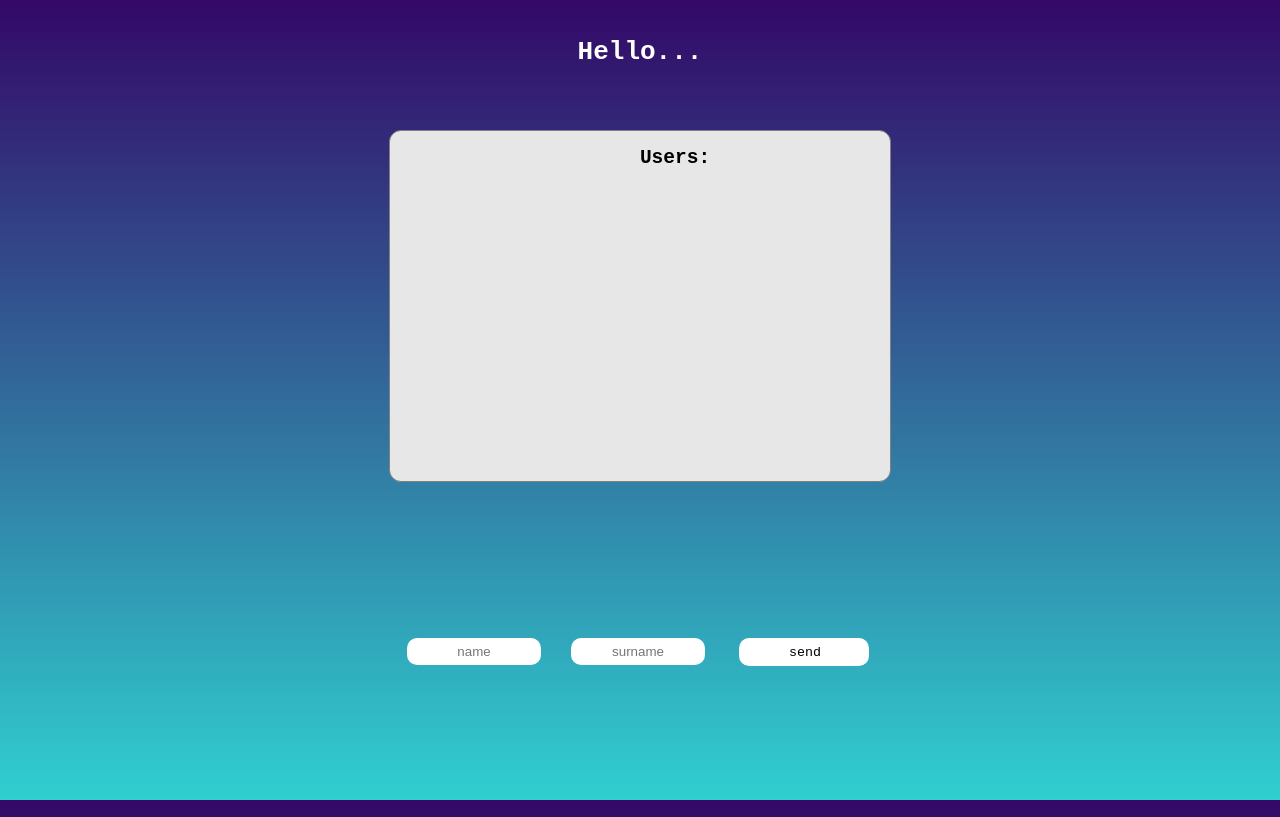
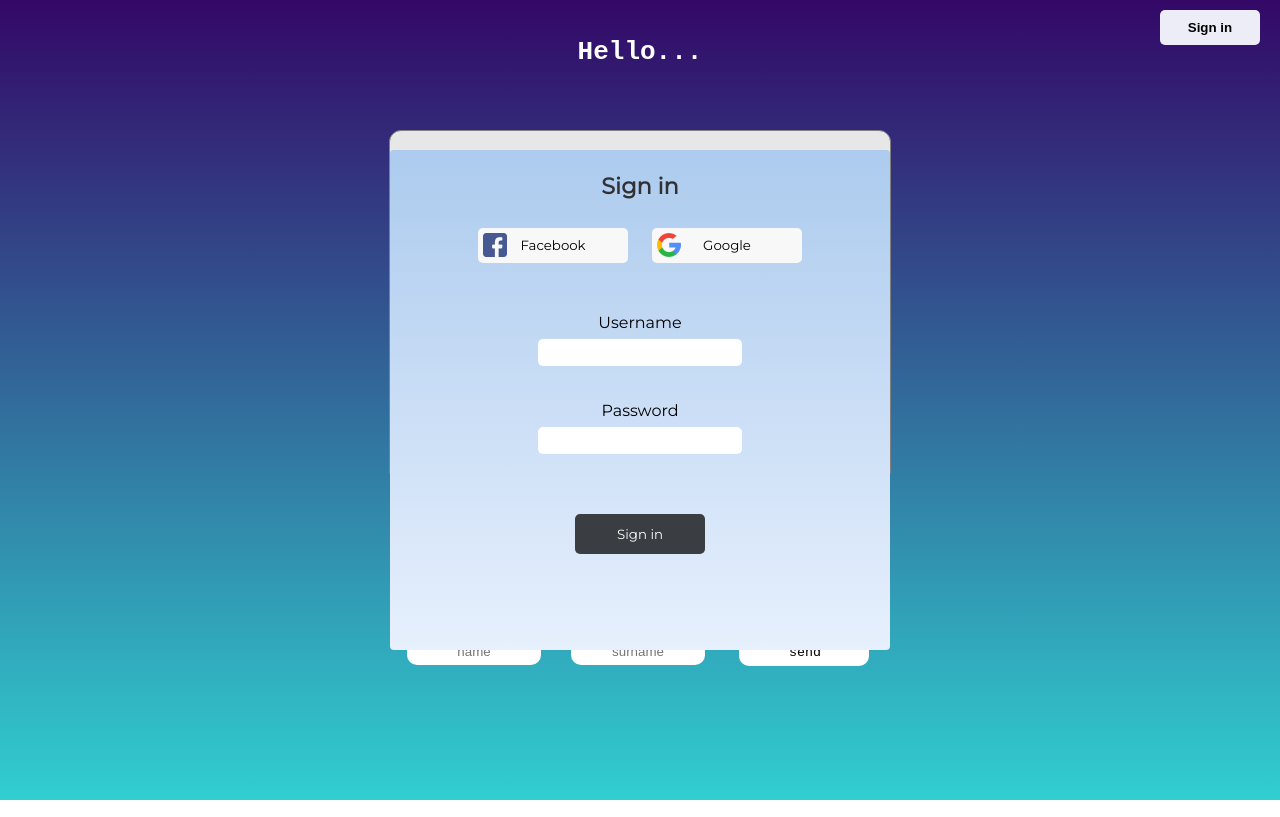
Before and after one commit to bartOlech/firebase-example-1, a website built with webpack: page Firestore/src/index.html in a window 1280 px wide. Built offline with nearby package versions, Linux system fonts and the light colour scheme; no server answers.

Commit message:
create a form section

```diff
--- a/Firestore/src/index.html
+++ b/Firestore/src/index.html
@@ -13,6 +13,7 @@
 <body>
     <header>
         <h1 class='main-title'>Hello...</h1>
+        <button id='log-in-btn' class='log-in-btn'>Sign in</button>
     </header>
     <div class="main-content">
         <div class="box-list-of-name">
@@ -27,6 +28,29 @@
         <input class='add-user-form-input' type="text" name='surname' placeholder="surname">
         <button class='add-user-form-btn'>send</button>
     </form>
+    <!-- log in -->
+    <div>
+        <form class='sign-in-form'>
+            <h3 class='sign-in-form-tittle'>Sign in</h3>
+            <div class='sign-in-social-btn'>
+                <button class='social-btn fb-btn'>
+                    <span class='social-ico social-ico-fb'></span>
+                    Facebook
+                </button>
+                <button class='social-btn google-btn'>
+                        <span class='social-ico social-ico-google'></span>
+                    Google
+                </button>
+            </div>
+
+            <label for='sign-in-username-text'>Username</label>
+            <input id='sign-in-username-text' type="text">
+
+            <label  for='sign-in-password-text'>Password</label>
+            <input id='sign-in-password-text' type="passworw">
+            <button class='sign-in-send-btn'>Sign in</button>
+        </form>
+    </div>
     <script>
             // Your web app's Firebase configuration
             var firebaseConfig = {
--- a/Firestore/src/index.js
+++ b/Firestore/src/index.js
@@ -1,4 +1,5 @@
-import './style.css'
+import './style.css';
+import LogIn from './js/LogIn';
 
 const list = document.querySelector('#list-of-name');
 const form = document.querySelector('#add-user-form');
@@ -35,13 +36,6 @@ const getUserFromDb = (doc) => {
     })
 }
 
-// // getting data
-// db.collection('users').get().then((snapshot) => {
-//     snapshot.docs.forEach(doc => {
-//         getUserFromDb(doc)
-//     });
-// })
-
 // getting particular data (name === bart)
 db.collection('users').where('Name', '==', 'bart').get().then((snapshot) => {
     snapshot.docs.forEach(doc => {
@@ -72,3 +66,6 @@ db.collection('users').onSnapshot(snapshot => {
         }
     })
 })
+
+// login section
+LogIn()
--- /dev/null
+++ b/Firestore/src/js/LogIn.js
@@ -0,0 +1,8 @@
+const LogIn = () => {
+    const signInBtn = document.querySelector('#log-in-btn');
+    signInBtn.addEventListener('click', () => {
+        console.log('sign in')
+    })
+}
+
+export default LogIn;
--- a/Firestore/src/style.css
+++ b/Firestore/src/style.css
@@ -1,3 +1,5 @@
+@import url('https://fonts.googleapis.com/css?family=Montserrat&display=swap');
+
 html {
     height: 100%;
     width: 100%;
@@ -9,6 +11,29 @@ body {
     background-repeat: no-repeat;
     background-attachment: fixed;
     background-image: linear-gradient(to top, #30cfd0 0%, #330867 100%);
+}
+header {
+    display: flex;
+    justify-content: center;
+}
+.log-in-btn {
+    position: absolute;
+    right: 20px;
+    top: 10px;
+    width: 100px;
+    height: 35px;
+    background-color: rgb(237, 237, 248);
+    border: none;
+    border-radius: 5px;
+    -webkit-border-radius: 5px;
+    -moz-border-radius: 5px;
+    -ms-border-radius: 5px;
+    -o-border-radius: 5px;
+    cursor: pointer;
+    outline: none;
+    font-family:  Arial, sans-serif;
+    font-weight: 600;
+
 }
 header h1 {
     text-align: center;
@@ -119,3 +144,103 @@ header h1 {
 ::-webkit-input-placeholder {
     text-align: center;
  }
+
+ /* login form */
+ .sign-in-form {
+     position: absolute;
+     width: 500px;
+     height: 500px;
+     background-image: linear-gradient(to top, #e7f0fd 0%, #accbee 100%);
+     top:50%;
+     left:50%;
+     transform: translate(-50%, -50%) ;
+     -webkit-transform: translate(-50%, -50%) ;
+     -moz-transform: translate(-50%, -50%) ;
+     -ms-transform: translate(-50%, -50%) ;
+     -o-transform: translate(-50%, -50%) ;
+     display: flex;
+     flex-direction: column;
+     align-items: center;
+     border-radius: 4px;;
+     -webkit-border-radius: 4px;
+     -moz-border-radius: 4px;
+     -ms-border-radius: 4px;
+     -o-border-radius: 4px;
+}
+.sign-in-form-tittle {
+    font-family: 'Montserrat', sans-serif;
+    text-align: center;
+    color: rgb(49, 49, 51);
+    font-size: 1.4em;
+}
+.sign-in-social-btn {
+    margin-top: 5px;
+    margin-bottom: 50px;
+}
+.social-btn {
+    position: relative;
+    width: 150px;
+    height: 35px;
+    background-color: rgb(248, 248, 248);
+    font-family: 'Montserrat', sans-serif;
+    border: none;
+    border-radius: 5px;
+    -webkit-border-radius: 5px;
+    -moz-border-radius: 5px;
+    -ms-border-radius: 5px;
+    -o-border-radius: 5px;
+    cursor: pointer;
+}
+.social-btn:first-child {
+    margin-right: 20px;
+}
+.sign-in-username-text {
+    margin-bottom: 10px;
+}
+.sign-in-form > label {
+    font-family: 'Montserrat', sans-serif;
+}
+.sign-in-form > input {
+    width: 200px;
+    height: 25px;
+    border: none;
+    border-radius: 5px;
+    -webkit-border-radius: 5px;
+    -moz-border-radius: 5px;
+    -ms-border-radius: 5px;
+    -o-border-radius: 5px;
+    margin-bottom: 35px;
+    margin-top: 7px;
+    outline: none;
+}
+.sign-in-send-btn {
+    width: 130px;
+    height: 40px;
+    background-color: rgb(58, 61, 65);
+    border: none;
+    color: #fff;
+    border-radius: 5px;
+    -webkit-border-radius: 5px;
+    -moz-border-radius: 5px;
+    -ms-border-radius: 5px;
+    -o-border-radius: 5px;
+    font-family: 'Montserrat', sans-serif;
+    margin-top: 25px;
+    outline:  none;
+    cursor: pointer;
+}
+.social-ico {
+    position: absolute;
+    left: 5px;
+    top: 5px;
+    width: 24px;
+    height: 24px;
+    background-repeat: no-repeat;
+    background-size: cover;
+}
+.social-ico-fb {
+    background: url('./img/facebook.png');
+}
+.social-ico-google {
+    background: url('./img/google.png');
+}
```
Also changed, not shown: Firestore/src/img/facebook.png (added), Firestore/src/img/google.png (added).
